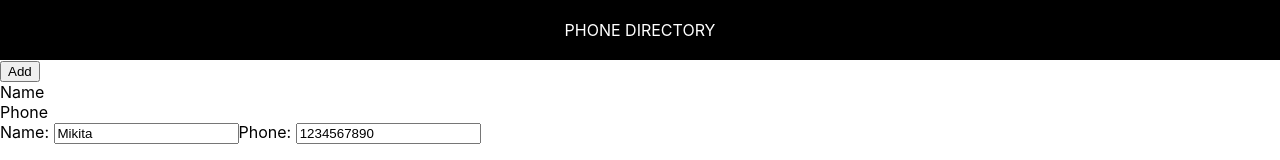
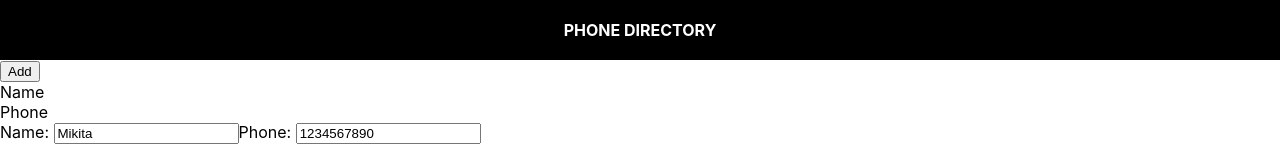
Before and after one commit to Mikita1012/phone-directory, a React (Create React App) app: page / in a window 1280 px wide. Shown: the top 160 px of the page. Built offline with nearby package versions, Linux system fonts and the light colour scheme.

Commit message:
Styled Header(External Styling)

```diff
--- /dev/null
+++ b/src/Header.css
@@ -0,0 +1,8 @@
+.header {
+    background: #000;
+    color: #fff;
+    text-align: center;
+    text-transform: uppercase;
+    padding: 20px;
+    font-weight: bold;
+}
--- a/src/Header.js
+++ b/src/Header.js
@@ -1,16 +1,10 @@
 import React, { Component } from 'react';
+import './Header.css'
 
 const Header = function () {
-    const headerStyle = {
-        textAlign: 'center',
-        textTransform: 'uppercase',
-        background: '#000',
-        color: 'white',
-        padding: 20
-    }
     return (
         <>
-            <div style={headerStyle}>
+            <div className='header'>
                 Phone Directory
             </div>
         </>
```
